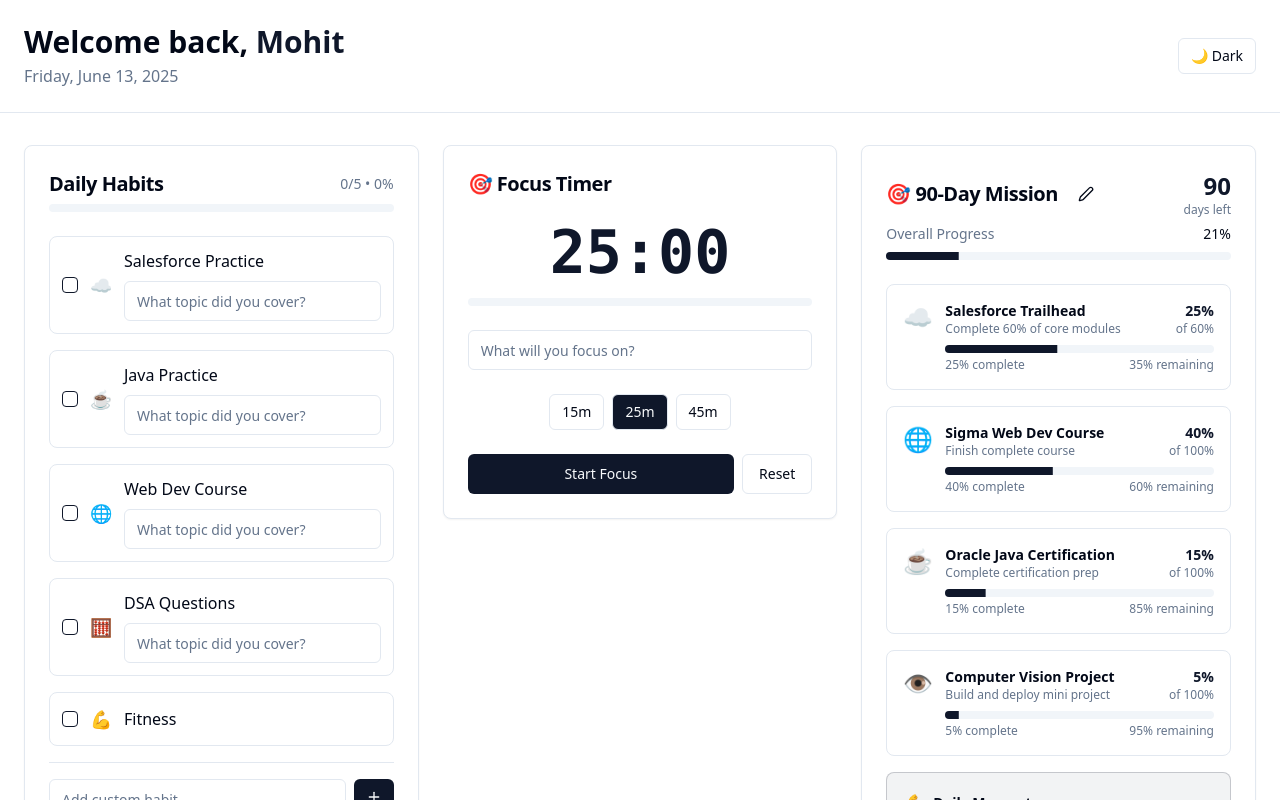
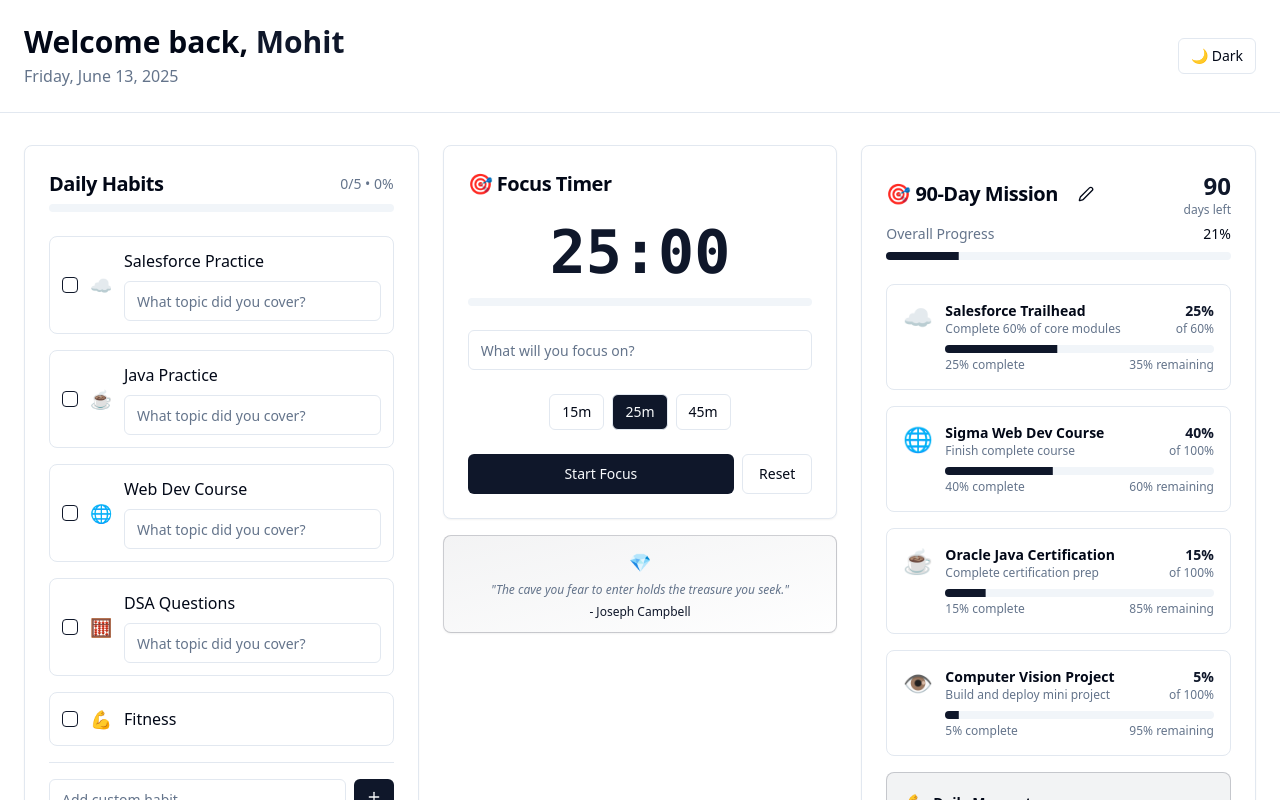
Before and after one commit to mohitspam/mohit-momentum-hub, a React (Vite) app: page / in a window 1280 px wide. Shown: the top 800 px of the page. Built offline with nearby package versions, Linux system fonts and the light colour scheme.

Commit message:
Refactor: Move motivation widget, add habit link
Move the motivation widget below the focus timer. Add a clickable link/icon to each habit for attachments.

```diff
--- a/src/components/HabitTracker.tsx
+++ b/src/components/HabitTracker.tsx
@@ -12,6 +12,7 @@ interface Habit {
   completed: boolean;
   topic?: string;
   icon: string;
+  link?: string;
 }
 
 interface HabitData {
@@ -19,11 +20,11 @@ interface HabitData {
 }
 
 const DEFAULT_HABITS: Habit[] = [
-  { id: "salesforce", name: "Salesforce Practice", completed: false, icon: "☁️" },
-  { id: "java", name: "Java Practice", completed: false, icon: "☕" },
-  { id: "webdev", name: "Web Dev Course", completed: false, icon: "🌐" },
-  { id: "dsa", name: "DSA Questions", completed: false, icon: "🧮" },
-  { id: "fitness", name: "Fitness", completed: false, icon: "💪" },
+  { id: "salesforce", name: "Salesforce Practice", completed: false, icon: "☁️", link: "https://trailhead.salesforce.com/" },
+  { id: "java", name: "Java Practice", completed: false, icon: "☕", link: "https://docs.oracle.com/javase/" },
+  { id: "webdev", name: "Web Dev Course", completed: false, icon: "🌐", link: "https://developer.mozilla.org/" },
+  { id: "dsa", name: "DSA Questions", completed: false, icon: "🧮", link: "https://leetcode.com/" },
+  { id: "fitness", name: "Fitness", completed: false, icon: "💪", link: "https://www.youtube.com/results?search_query=workout" },
 ];
 
 export function HabitTracker() {
@@ -121,7 +122,19 @@ export function HabitTracker() {
               onCheckedChange={() => toggleHabit(habit.id)}
               className="data-[state=checked]:bg-success data-[state=checked]:border-success"
             />
-            <span className="text-lg">{habit.icon}</span>
+            {habit.link ? (
+              <a
+                href={habit.link}
+                target="_blank"
+                rel="noopener noreferrer"
+                className="text-lg hover:scale-110 transition-transform cursor-pointer"
+                title={`Open ${habit.name} resources`}
+              >
+                {habit.icon}
+              </a>
+            ) : (
+              <span className="text-lg">{habit.icon}</span>
+            )}
             <div className="flex-1">
               <label className={`font-medium cursor-pointer ${
                 habit.completed ? "line-through text-muted-foreground" : "text-foreground"
--- a/src/components/MotivationWidget.tsx
+++ b/src/components/MotivationWidget.tsx
@@ -61,10 +61,10 @@ export function MotivationWidget() {
 
   return (
     <Card className="bg-gradient-to-br from-primary/5 to-accent/5 border border-primary/20">
-      <CardContent className="p-4">
+      <CardContent className="p-3">
         <div className="text-center">
-          <div className="text-xl mb-2">{currentQuote.emoji}</div>
-          <blockquote className="text-sm italic text-muted-foreground mb-2 leading-relaxed">
+          <div className="text-lg mb-1">{currentQuote.emoji}</div>
+          <blockquote className="text-xs italic text-muted-foreground mb-1 leading-relaxed">
             "{currentQuote.text}"
           </blockquote>
           <p className="text-xs font-medium text-primary">- {currentQuote.author}</p>
--- a/src/pages/Index.tsx
+++ b/src/pages/Index.tsx
@@ -21,10 +21,11 @@ const Index = () => {
           <div className="lg:col-span-2 space-y-6">
             <div className="grid grid-cols-1 md:grid-cols-2 gap-6">
               <HabitTracker />
-              <FocusTimer />
+              <div className="space-y-4">
+                <FocusTimer />
+                <MotivationWidget />
+              </div>
             </div>
-
-            <MotivationWidget />
 
             <div className="grid grid-cols-1 lg:grid-cols-2 gap-6">
               <ProgressCalendar />
```
